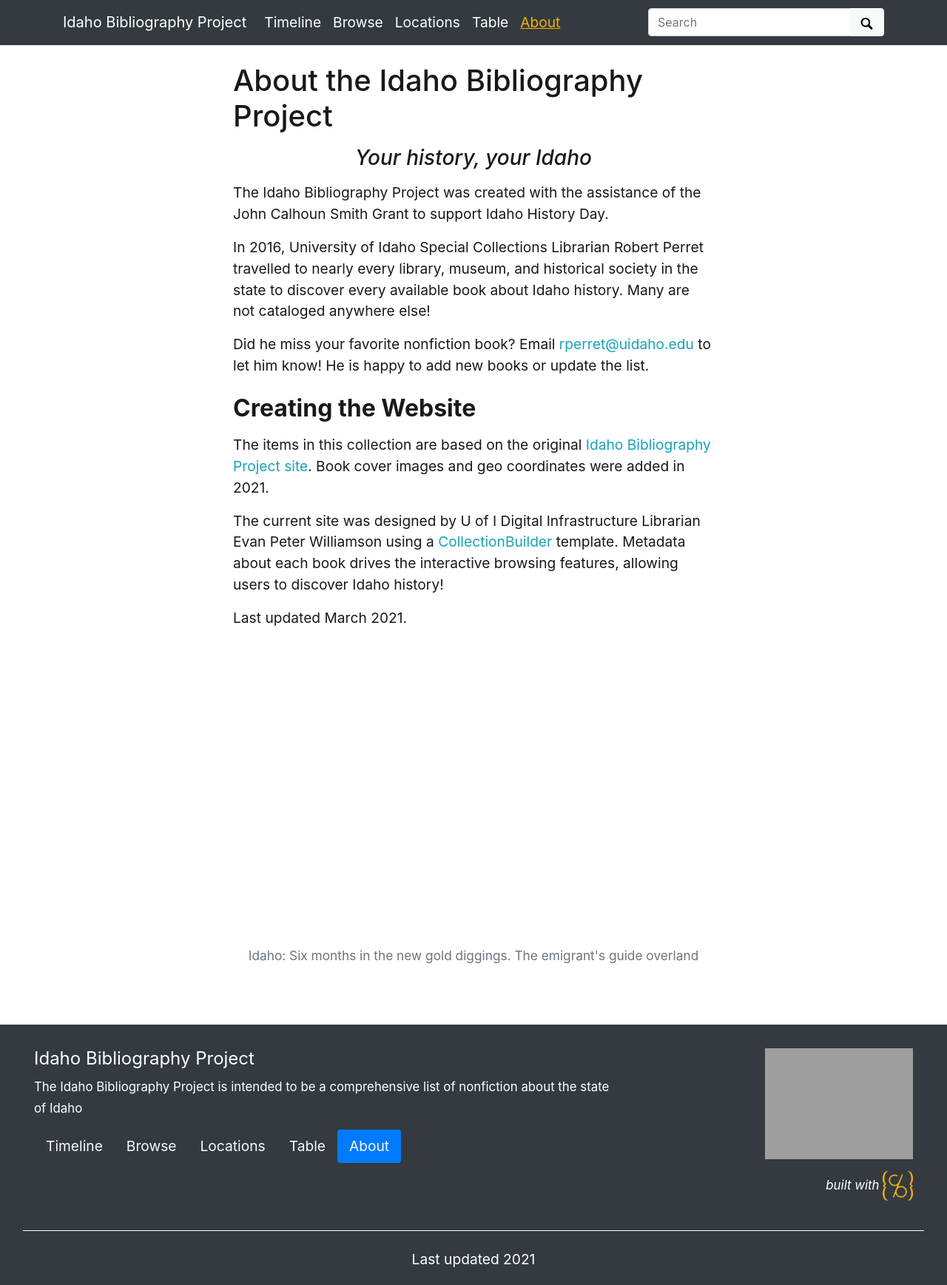
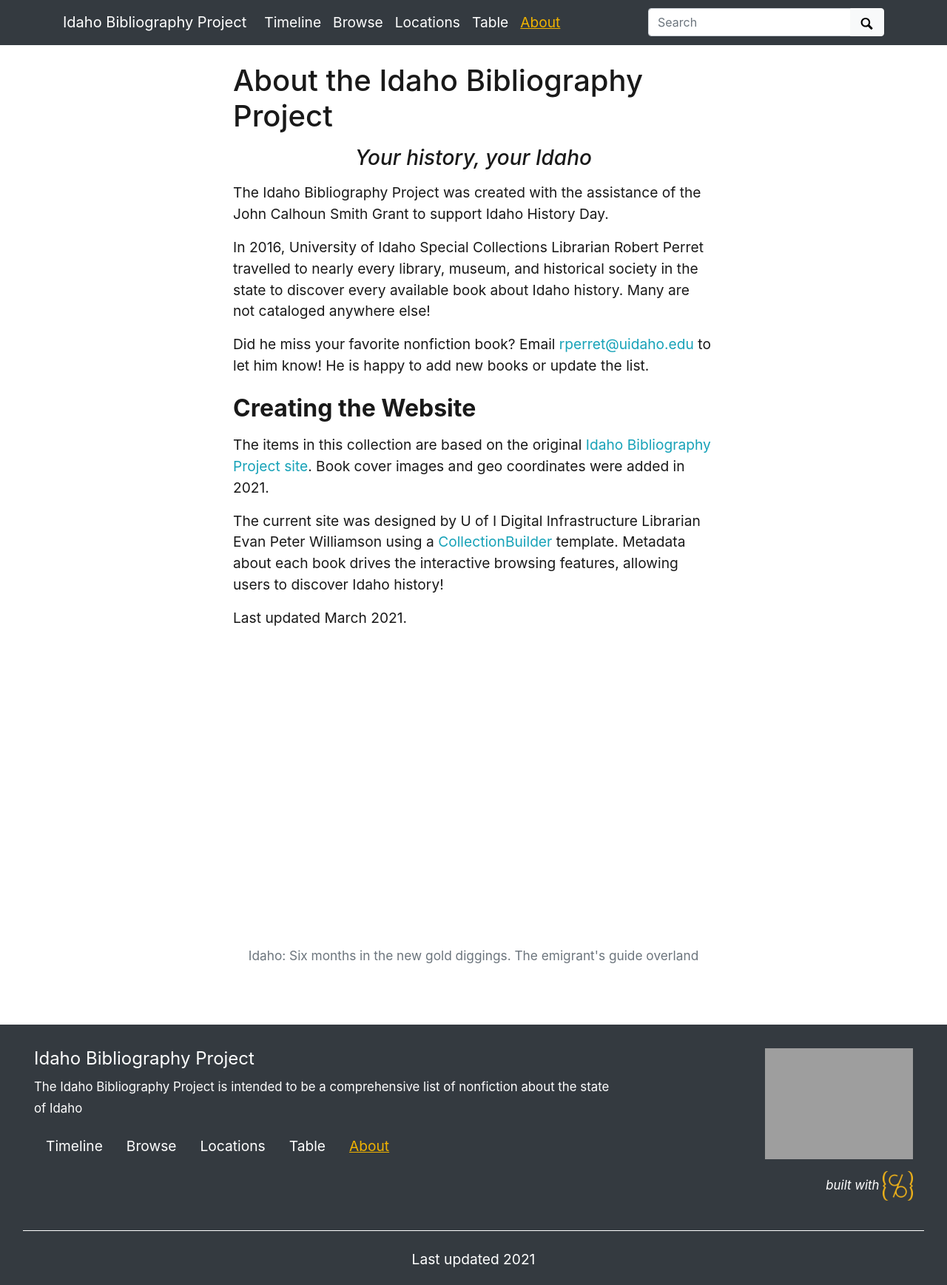
Before and after one commit to uidaholib/idahobib_source, a Jekyll site: the page built from pages/about.md, in a window 1280 px wide. Shown: the whole page at 74% size. Built offline with Jekyll 4.4.1, drawn with Linux system fonts in a browser that asks for light colours; nearby versions of some CDN libraries; library files that are not in the unit come from our copies.

Commit message:
footer tweak

```diff
--- a/_includes/footer.html
+++ b/_includes/footer.html
@@ -7,15 +7,15 @@
             <h4><a href="{{ '/' | relative_url }}" class="text-white font-weight-normal">{{ site.title }}</a></h4>
             <p class="text-white"><small>{{ site.description }}</small></p>
             <nav>
-                <ul class="nav nav-pills ">
+                <ul class="nav">
                     {%- assign navItems = site.data.config-nav | where_exp: 'item', 'item.dropdown_parent == nil' -%}
                     {% for nav in navItems %}
                     <li class="nav-item">
                     {% if nav.stub %}
-                        <a class="nav-link text-light{% if page.url == nav.stub %} active{% endif %}" href="{{ nav.stub | relative_url }}">{{ nav.display_name }}</a>
+                        <a class="nav-link{% if page.url == nav.stub %} active{% endif %}" href="{{ nav.stub | relative_url }}">{{ nav.display_name }}</a>
                     {%- else -%}
                     {% assign childStub = site.data.config-nav | where_exp: 'item', 'item.dropdown_parent == nav.display_name' | first %}
-                        <a class="nav-link text-light{% if page.url == childStub.stub %} active{% endif %}" href="{{ childStub.stub | relative_url }}">{{ nav.display_name }}</a>
+                        <a class="nav-link{% if page.url == childStub.stub %} active{% endif %}" href="{{ childStub.stub | relative_url }}">{{ nav.display_name }}</a>
                     {% endif %}
                     </li>
                     {%- endfor -%}
--- a/_sass/_custom.scss
+++ b/_sass/_custom.scss
@@ -9,3 +9,11 @@
 .navbar-brand.active {
     color: #F1B300;
 }
+/* footer tweak */
+footer .nav-link {
+    color: #fff;
+    &.active {
+        color: #F1B300;
+        text-decoration: underline;
+    }
+}
```
